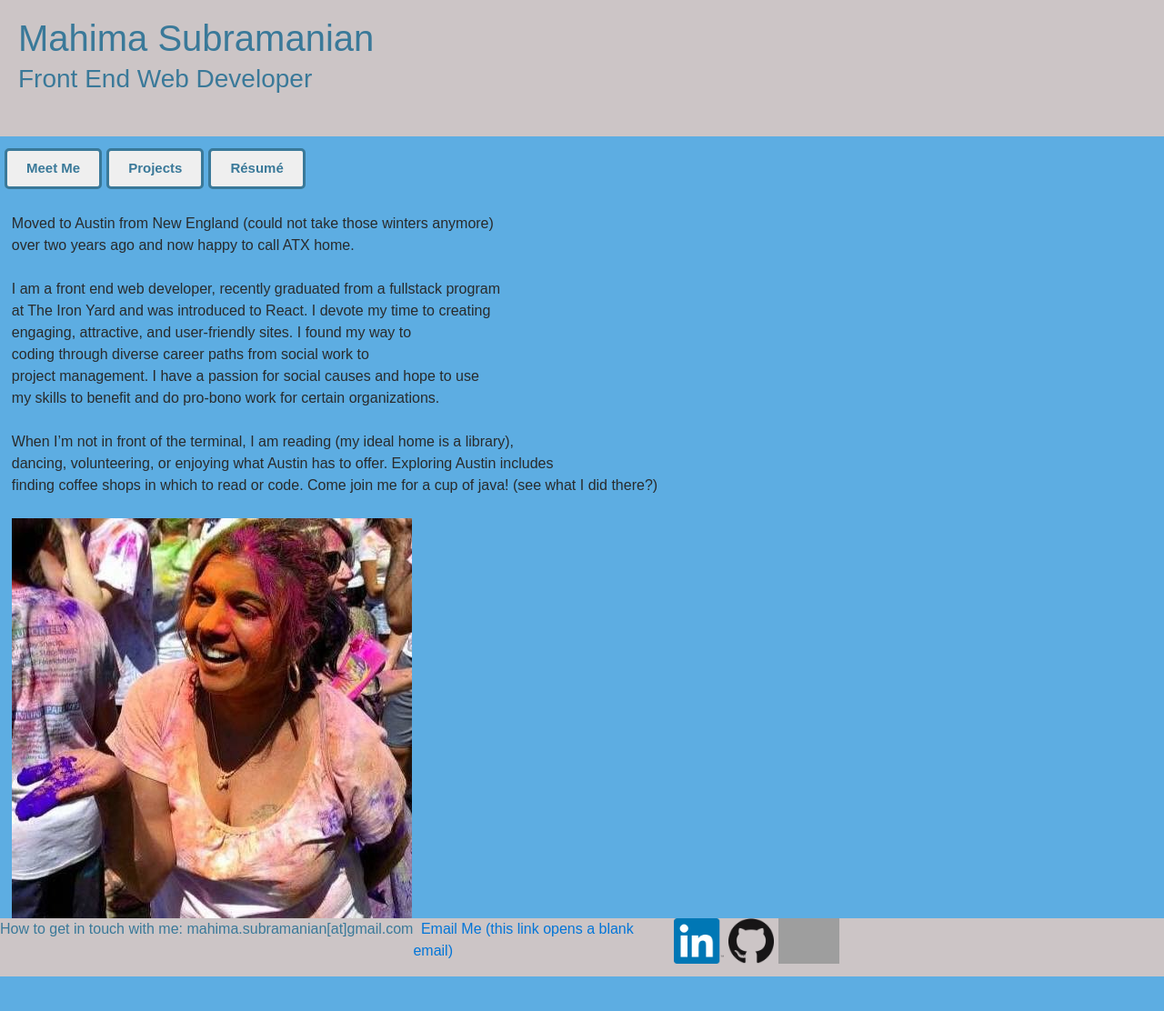
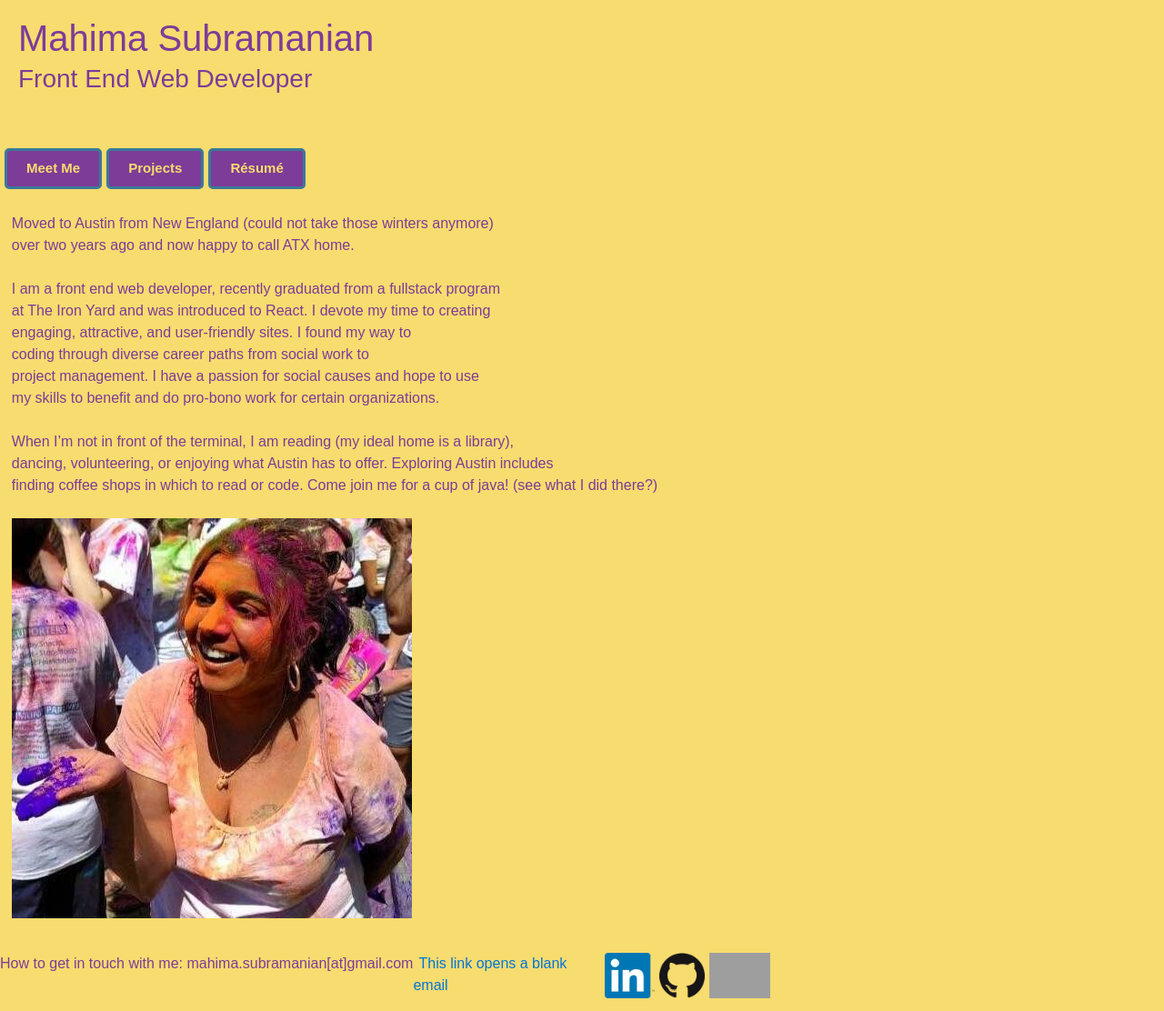
Before and after one commit to Smahima/smahima.github.io, a React (Create React App) app: page /about in a window 1280 px wide. Shown: the whole page at 91% size. Before the commit the page ends 1074 px from the top, so only its background shows below. Built offline with nearby package versions, Linux system fonts and the light colour scheme; grey boxes are pictures that could not be loaded.

Commit message:
changed color for background, text, and nav buttons

```diff
--- a/src/components/BaseLayout.js
+++ b/src/components/BaseLayout.js
@@ -29,7 +29,7 @@ class BaseLayout extends Component {
 
         <div className="email">
           <p>How to get in touch with me: mahima.subramanian[at]gmail.com</p>
-          <p><a id="emaillink" href="mailto:mahima.subramanian@gmail.com?subject=Ciao Mahima!">Email Me (this link opens a blank email)</a></p>
+          <p><a id="emaillink" href="mailto:mahima.subramanian@gmail.com?subject=Ciao Mahima!">This link opens a blank email</a></p>
         </div>
 
          <div className="social-media">
--- a/src/styles/index.css
+++ b/src/styles/index.css
@@ -2,7 +2,7 @@ body {
   margin: 0;
   padding: 0;
   font-family: sans-serif;
-  background-color: #5DADE2;
+  background-color: #F7DC6F;
 
 }
 
@@ -12,6 +12,7 @@ body {
 
 .About {
   margin: 2% 0 0 1%;
+  color: #7D3C98;
 
 }
 
@@ -23,10 +24,10 @@ body {
 }
 
 .header {
-  background-color: #CCC5C6;
+  background-color: #F7DC6F;
   height: 150px;
   padding: 20px;
-  color:  #3a7999;
+  color:   #7D3C98;
   margin-bottom: 1%;
 }
 
@@ -39,30 +40,28 @@ button {
 	border: 3px solid #3a7999;
   margin-left: 5px;
   border-radius: 5px;
+  background: #7D3C98;
+
 }
 button:hover {
 	border: 3px dotted #3a7999;
-	color: #3a7999;
-	background: rgba(0,0,0,0);
-
+	color:  #F7DC6F;
+  background-color: #ECF0F1;
 }
 
 .nav-link {
-  color: #3a7999;
+  color:  #F7DC6F;
   font-weight: bold;
   font-size: 15px;
 }
 
-.portfolio-image {
- width: 15%;
-
-
+.pic {
+  display: flex;
 }
-
 .contact {
-  background-color: #CCC5C6;
-  color: #3a7999;
-  /*margin-top: 3%;*/
+  background-color:  #F7DC6F;
+  color:#7D3C98;
+  margin-top: 3%;
   display: flex;
   flex-direction: row;
 }
@@ -93,10 +92,15 @@ button:hover {
   margin-left: 3%;
 }
 
+.portfolio-image {
+ width: 15%;
+
+}
+
 .project{
   display:flex;
   flex-direction: column;
-  color: #F0F3F4;
+    color: #7D3C98;
 }
 
 .resume-download {
@@ -107,12 +111,12 @@ button:hover {
 
 .resume-header {
   margin: 2% 0 0 2%;
-  color: #F0F3F4;
+    color: #7D3C98;
 }
 
 .resume-body {
   margin: 0 0 0 2%;
-  color: #F0F3F4;
+    color: #7D3C98;
 }
 
 .skills {
```
